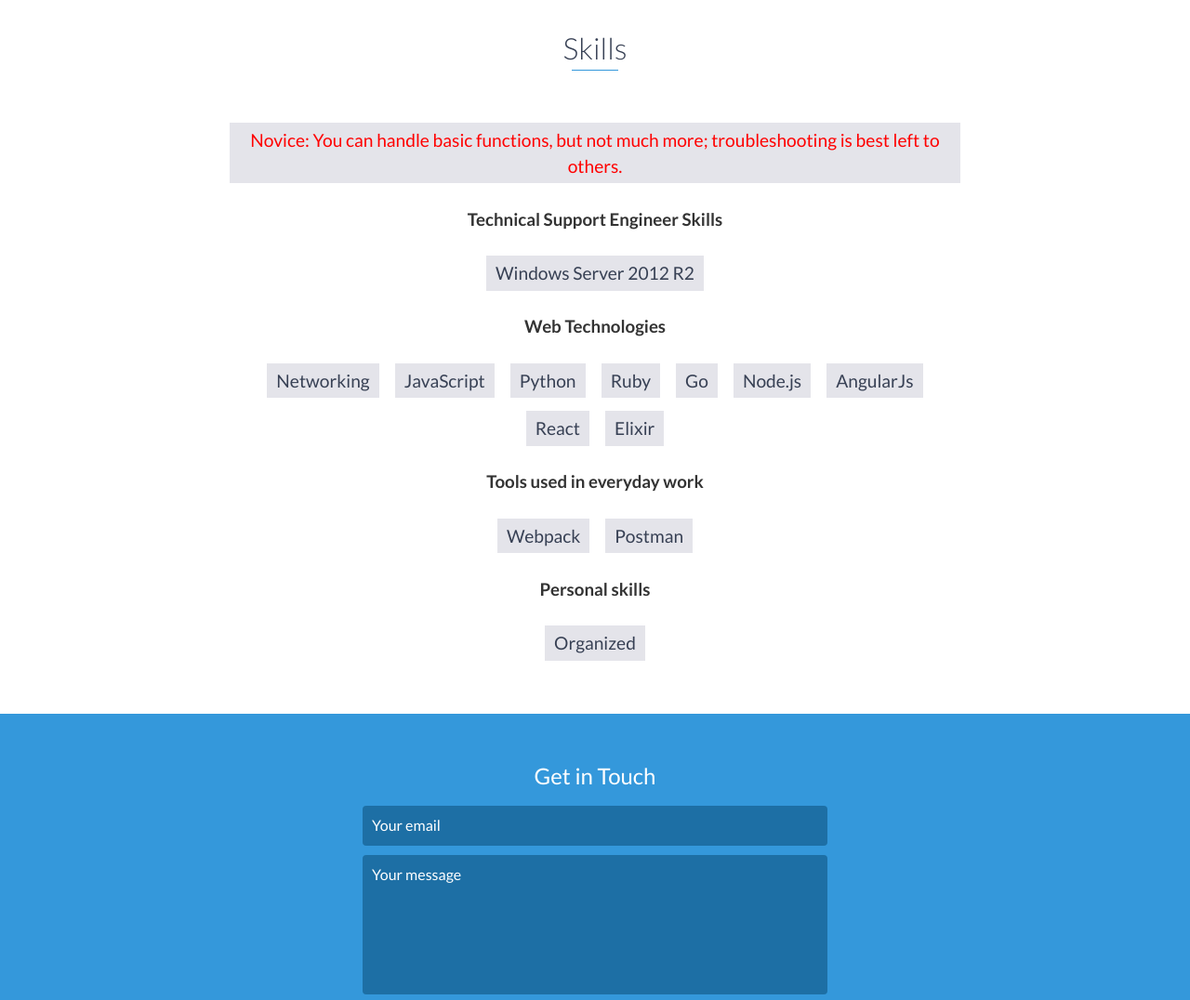
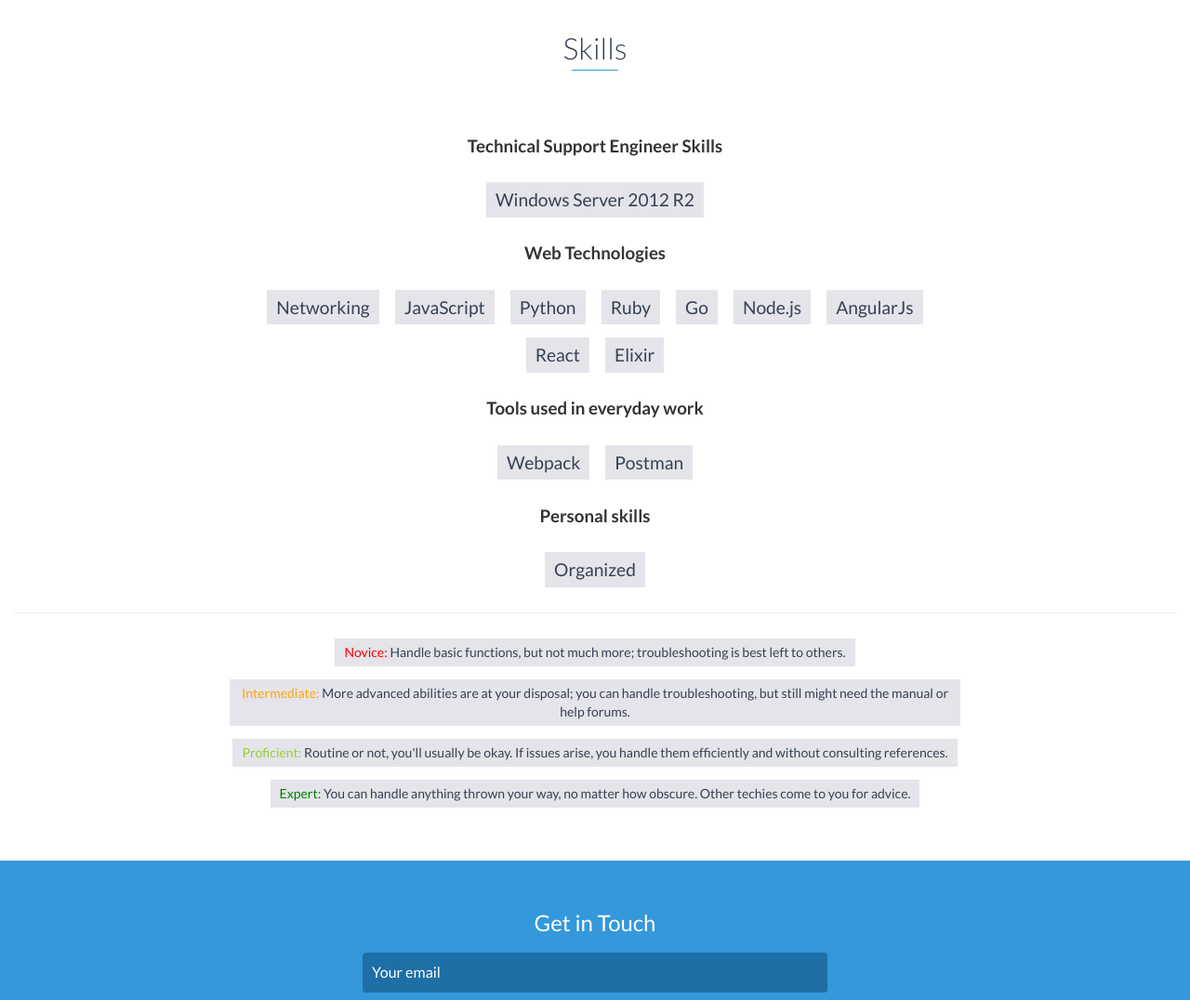
Before and after one commit to martinkaldramov/martinkaldramov.github.io, a website: page index.html in a window 1280 px wide. Shown: the part 3540-4616 px from the top of the page at 93% size. Drawn offline with nearby package versions, Linux system fonts and the light colour scheme.

Commit message:
Added colored legend for the skills

```diff
--- a/index.html
+++ b/index.html
@@ -195,9 +195,7 @@
 
     <div id="skills">
         <h2 class="heading">Skills</h2>
-        <ul>
-            <li style="color: red">Novice: You can handle basic functions, but not much more; troubleshooting is best left to others.</li>
-        </ul>
+
         <h3>Technical Support Engineer Skills</h3>
         <ul>
             <li>Windows Server 2012 R2</li>
@@ -223,6 +221,13 @@
         <h3>Personal skills</h3>
         <ul>
             <li>Organized</li>
+        </ul>
+        <hr>
+        <ul>
+            <li style="font-size: 1.4rem"><span style="color: red">Novice:</span> Handle basic functions, but not much more; troubleshooting is best left to others.</li>
+            <li style="font-size: 1.4rem"><span style="color: orange">Intermediate:</span> More advanced abilities are at your disposal; you can handle troubleshooting, but still might need the manual or help forums.</li>
+            <li style="font-size: 1.4rem"><span style="color: yellowgreen">Proficient:</span> Routine or not, you'll usually be okay. If issues arise, you handle them efficiently and without consulting references.</li>
+            <li style="font-size: 1.4rem"><span style="color: green">Expert:</span> You can handle anything thrown your way, no matter how obscure. Other techies come to you for advice.</li>
         </ul>
     </div>
     <!-- End #skills -->
```
